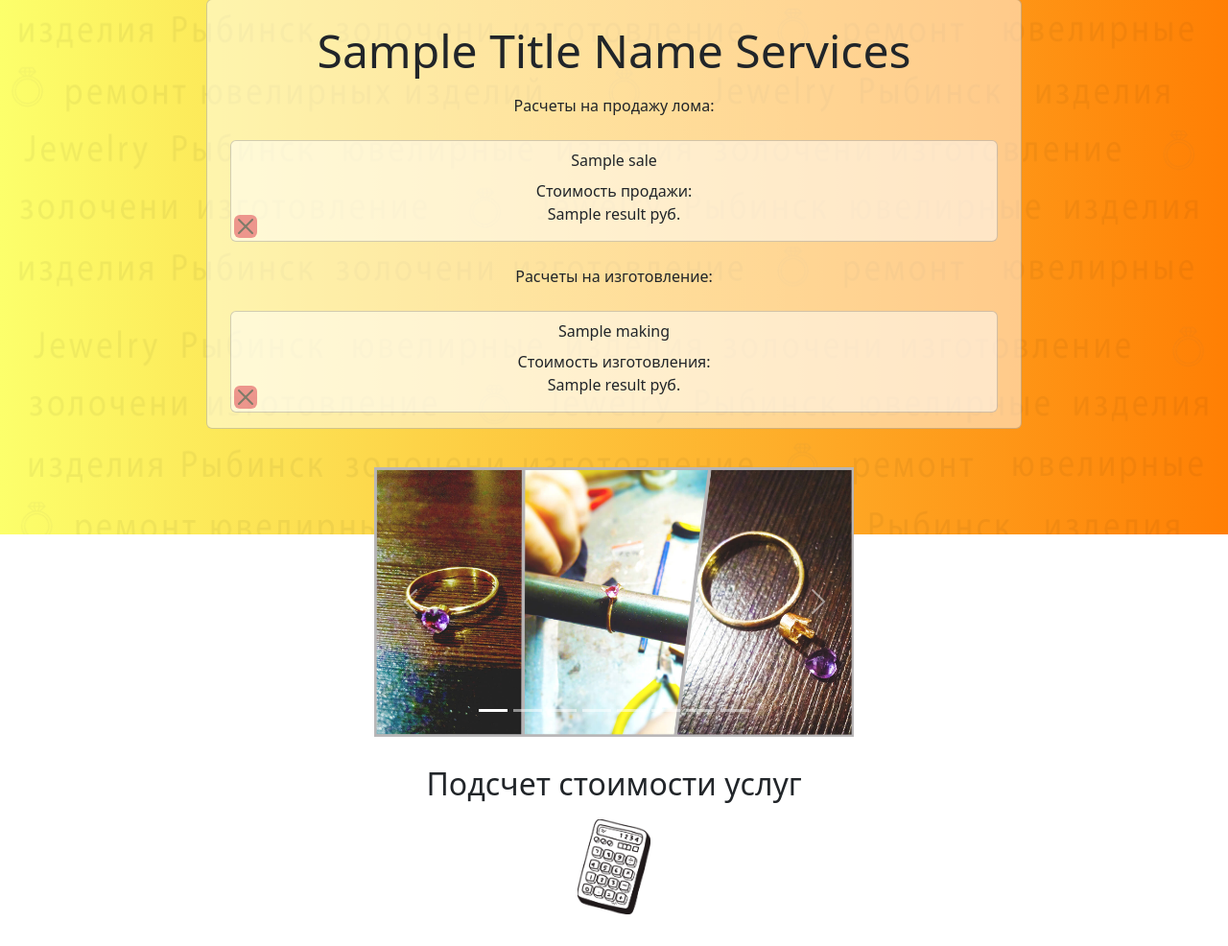
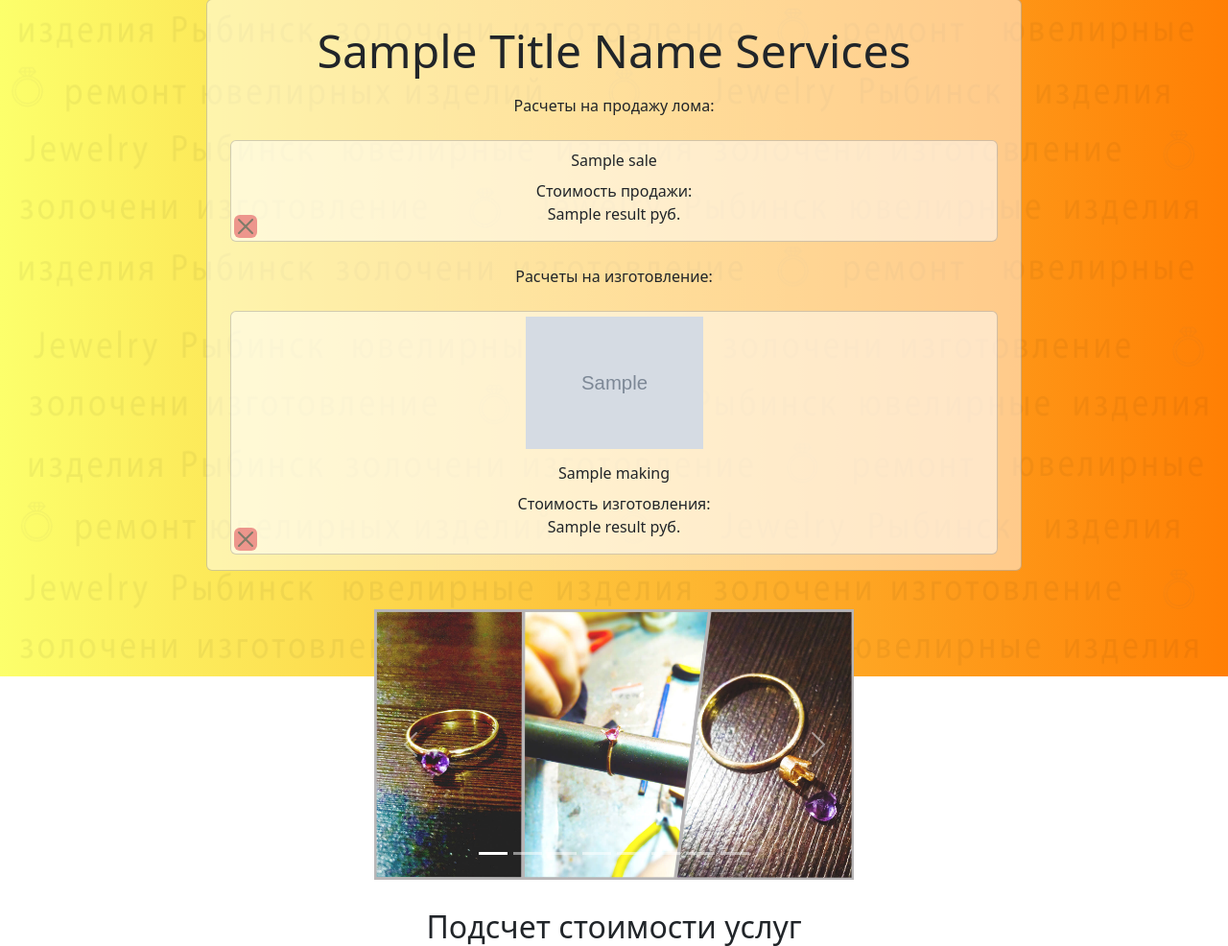
Before and after one commit to 1SergeyKorolev1/Jewelry_django, a Django app: template services/templates/services/sale_list.html in a window 1280 px wide. Shown: the part 386-1372 px from the top of the page at 96% size. Run offline with Django 5.2, Linux system fonts and the light colour scheme; the template is opened without the code that fills it: most values are stand-ins (such as "Sample title", 1, 10 or a date in 2020); grey boxes marked "Sample" are stand-in pictures; some libraries are stand-ins or nearby versions.

Commit message:
Добавлены изображения в шаблон списка расчетов на изготовление + переписал удаление картинки из удаляемого объекта

```diff
--- a/services/templates/services/sale_list.html
+++ b/services/templates/services/sale_list.html
@@ -33,7 +33,8 @@
         <p class="mt-3">Расчеты на изготовление:</p>
         {% endif %}
         {% for making in making_list %}
-        <div class="card bg-body bg-opacity-50 col m-2" style="min-width: 185px">
+        <div class="card bg-body bg-opacity-50 col m-2" style="min-width: 210px">
+            <img src="{{ making.image_one | media_filter }}" style="max-width: 185px; margin: 5px auto">
             <div class="text-center">
                 <p class="m-2">{{ making }}</p>
                 <p class="m-0">Стоимость изготовления:</p>
--- a/services/views.py
+++ b/services/views.py
@@ -47,8 +47,7 @@ class MakingDeleteView(LoginRequiredMixin, DeleteView):
     success_url = reverse_lazy('services:all_calculations')
 
     def form_valid(self, form):
-        making = Making.objects.get(owner=self.request.user)
-        print(making.image_one)
+        making = self.object
         making.image_one.delete(False)
         making.image_two.delete(False)
         return super().form_valid(form)
```
